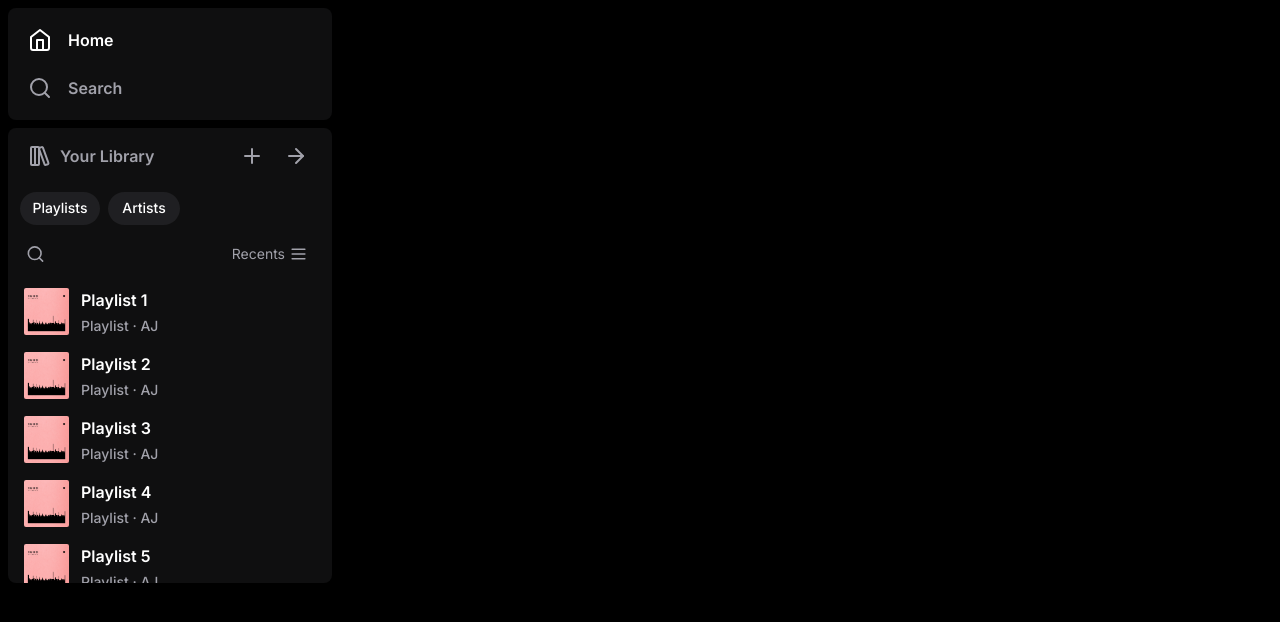
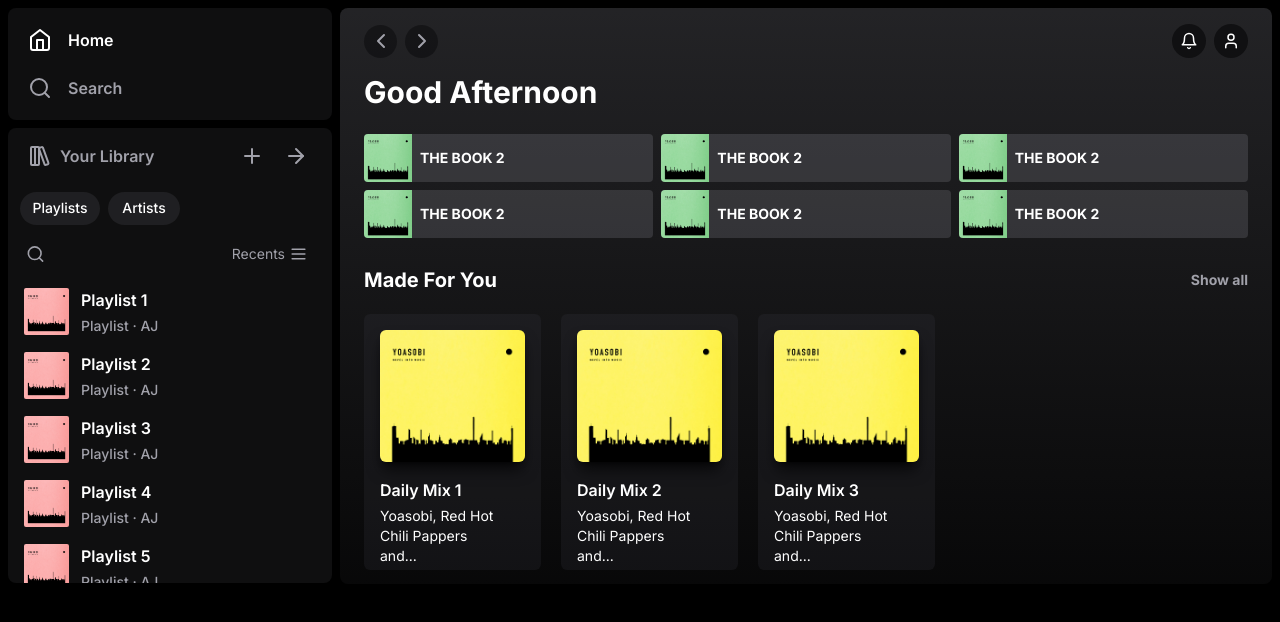
Before and after one commit to Arthur-Jr/spotify-cln, a Next.js app: page / in a window 1280 px wide. Shown: the top 622 px of the page. Built offline with nearby package versions, Linux system fonts and the light colour scheme.

Commit message:
feat: add main content on home page

```diff
--- a/src/app/page.tsx
+++ b/src/app/page.tsx
@@ -1,9 +1,18 @@
 import Aside from '@/components/Aside/Aside';
+import Main from '@/components/Main-Content/Main';
+import { Bell, ChevronLeft, ChevronRight, Play, User } from 'lucide-react';
+import Image from 'next/image';
+import Link from 'next/link';
+import albumCover from '../../public/album-cover.png';
 
 export default function Home() {
   return (
-    <main className="flex min-h-screen">
-      <Aside />
+    <main className="flex flex-col">
+      <div className="flex h-[584px]">
+        <Aside />
+
+        <Main />
+      </div>
     </main>
   )
 }
```
